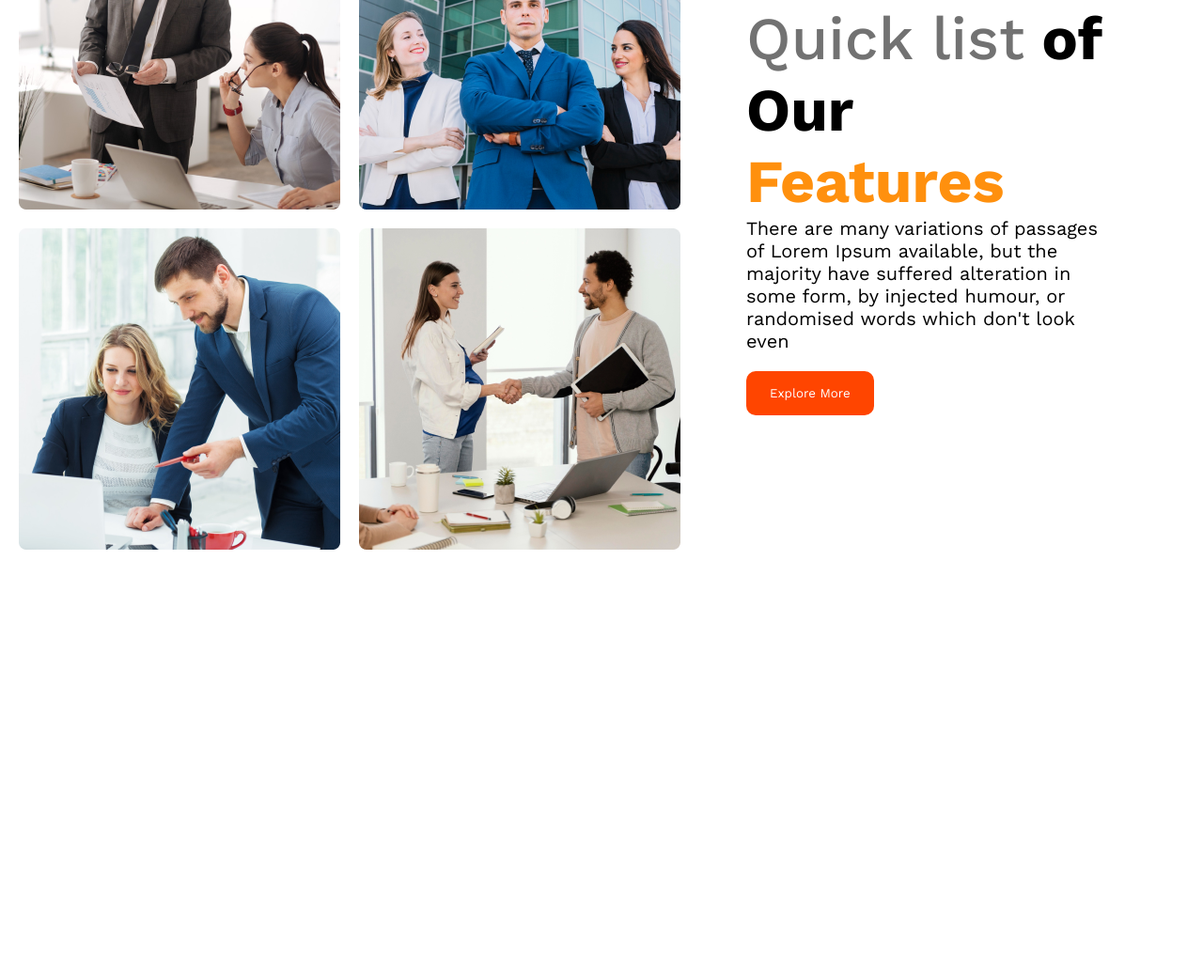
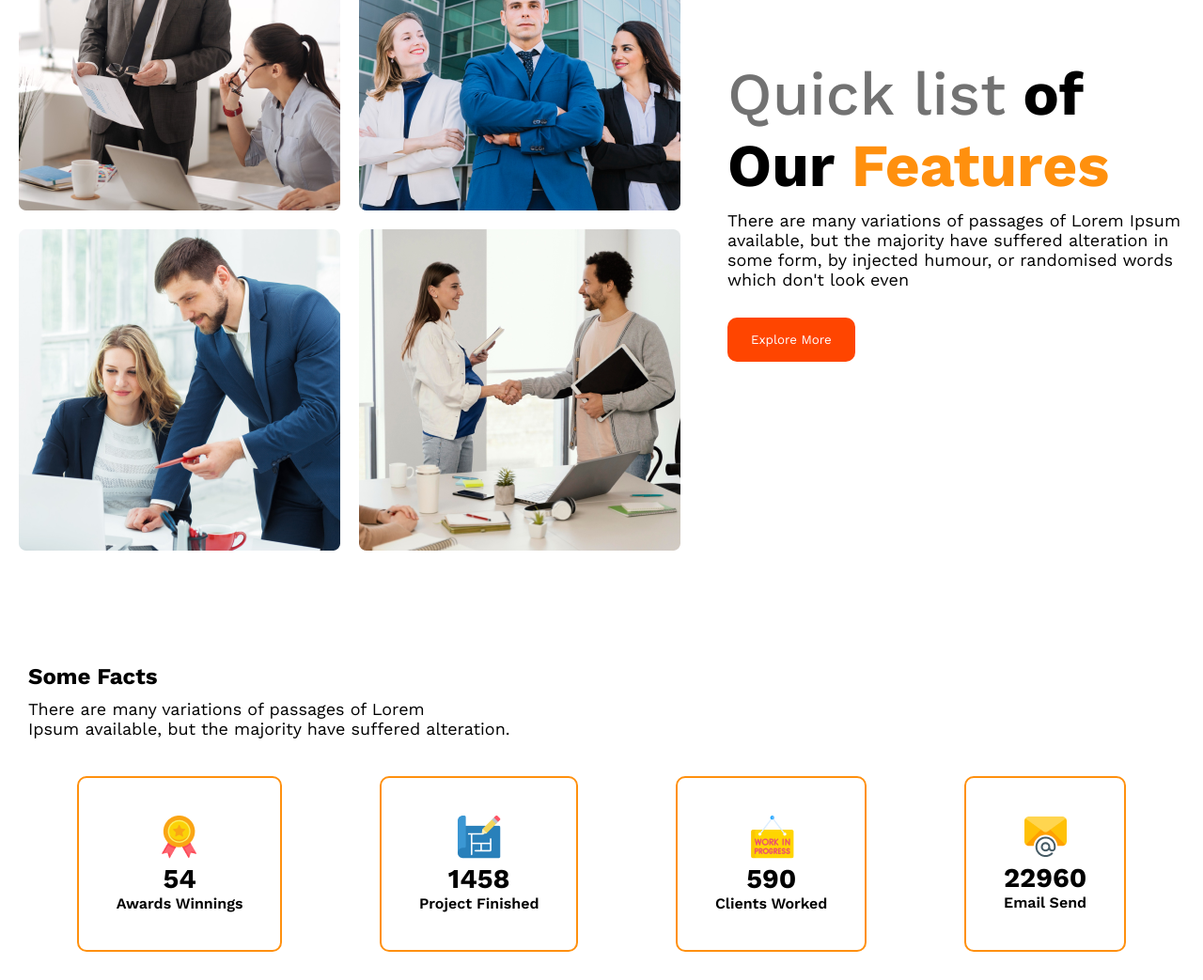
Before and after one commit to swadebsharma10/g3-architects-web, a plain HTML site: page index.html in a window 1280 px wide. Shown: the part 1112-2155 px from the top of the page at 94% size. Before the commit the page ends 1787 px from the top, so only its background shows below. Drawn offline with nearby package versions, Linux system fonts and the light colour scheme.

Commit message:
added facts and resonsive

```diff
--- a/index.html
+++ b/index.html
@@ -54,7 +54,7 @@
         </div>
         <div class="teams-content">
           <h3 class="team-title">
-            <span class="quick-list">Quick list</span> of Our <br />
+            <span class="quick-list">Quick list</span> of Our
             <span class="text-features"> Features</span>
           </h3>
           <p class="paragraph">
@@ -65,6 +65,38 @@
           <button class="btn-primary">Explore More</button>
         </div>
       </section>
+
+      <!-- facts -->
+      <section class="facts">
+        <h2 class="nav-title">Some Facts</h2>
+        <p class="paragraph facts-description">
+          There are many variations of passages of Lorem <br />
+          Ipsum available, but the majority have suffered alteration.
+        </p>
+
+        <div class="facts-card-container">
+          <div class="card">
+            <img src="./images/ribon.png" alt="" />
+            <h2 class="card-stats">54</h2>
+            <p class="card-title">Awards Winnings</p>
+          </div>
+          <div class="card">
+            <img src="./images/projects.png" alt="" />
+            <h2 class="card-stats">1458</h2>
+            <p class="card-title">Project Finished</p>
+          </div>
+          <div class="card">
+            <img src="./images/customers.png" alt="" />
+            <h2 class="card-stats">590</h2>
+            <p class="card-title">Clients Worked</p>
+          </div>
+          <div class="card">
+            <img src="./images/email.png" alt="" />
+            <h2 class="card-stats">22960</h2>
+            <p class="card-title">Email Send</p>
+          </div>
+        </div>
+      </section>
     </main>
   </body>
 </html>
--- a/styles/style.css
+++ b/styles/style.css
@@ -13,7 +13,8 @@
   cursor: pointer;
 }
 .paragraph {
-  font-size: 20px;
+  font-size: 18px;
+  margin: 10px 0;
 }
 
 /* header styles */
@@ -88,8 +89,7 @@ nav li a {
   font-size: 4rem;
 }
 .teams-content {
-  padding-left: 70px;
-  padding-right: 70px;
+  margin-left: 50px;
 }
 .team-title .quick-list {
   color: #727272;
@@ -98,6 +98,37 @@ nav li a {
 .team-title .text-features {
   color: #ff900e;
   font-weight: 700;
+}
+
+/* Facts Styles */
+
+.facts {
+  padding: 30px;
+}
+/* .facts-description {
+  width: 550px;
+} */
+
+.facts-card-container .card {
+  border: 2px solid #ff900e;
+  border-radius: 10px;
+  text-align: center;
+  padding: 40px 40px;
+}
+
+.facts-card-container .card-stats {
+  font-size: 1.8rem;
+  font-weight: bold;
+}
+
+.facts-card-container .card-title {
+  font-weight: 600;
+}
+
+.facts-card-container {
+  display: flex;
+  justify-content: space-around;
+  margin-top: 40px;
 }
 
 /* Responsive Styles */
@@ -115,27 +146,27 @@ nav li a {
   .teams-image {
     grid-template-columns: repeat(1, 1fr);
   }
-  /* .teams-content {
-    padding: 20px;
-  } */
+  .facts-card-container {
+    flex-direction: column;
+  }
+  .facts-card-container .card {
+    margin: 10px 0;
+  }
 }
 
 /* Medium Device */
 @media screen and (min-width: 576px) and (max-width: 960px) {
   header {
-    padding: 50px;
+    padding: 20px;
   }
   nav {
     flex-direction: column;
   }
   .teams-section {
     flex-direction: column-reverse;
-    padding: 40px;
+    padding: 20px;
   }
   .teams-image {
     grid-template-columns: repeat(2, 1fr);
   }
-  .teams-content {
-    padding: 40px;
-  }
 }
```
